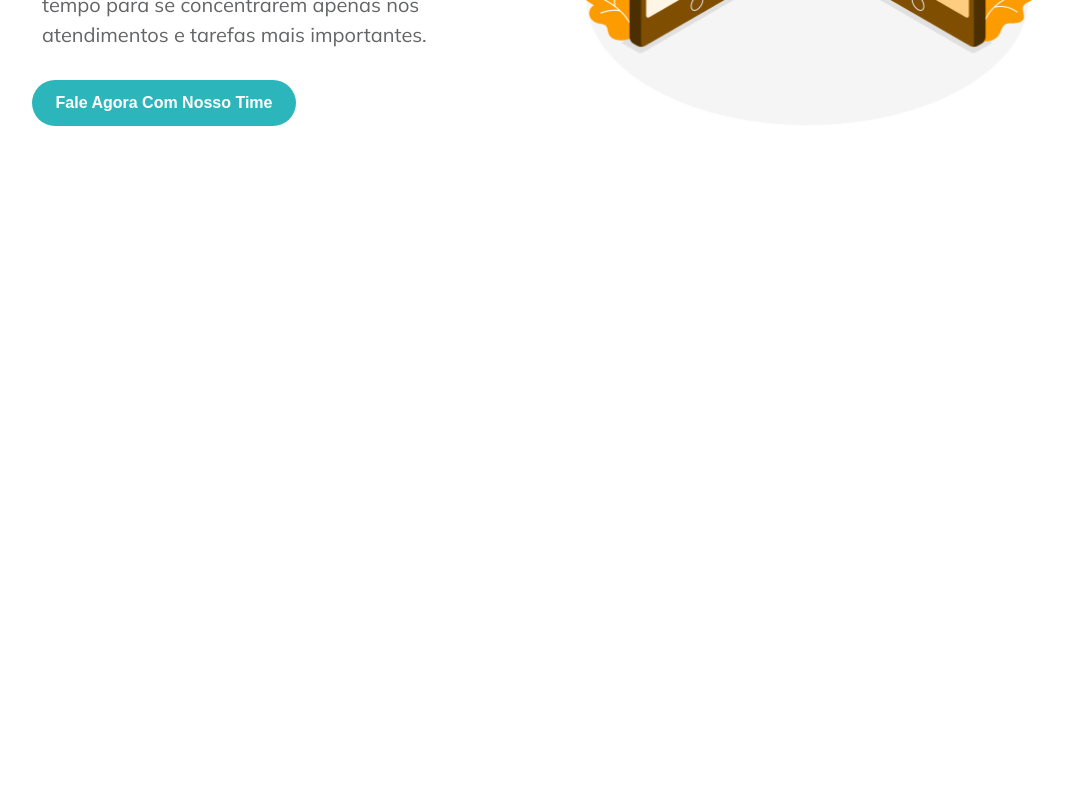
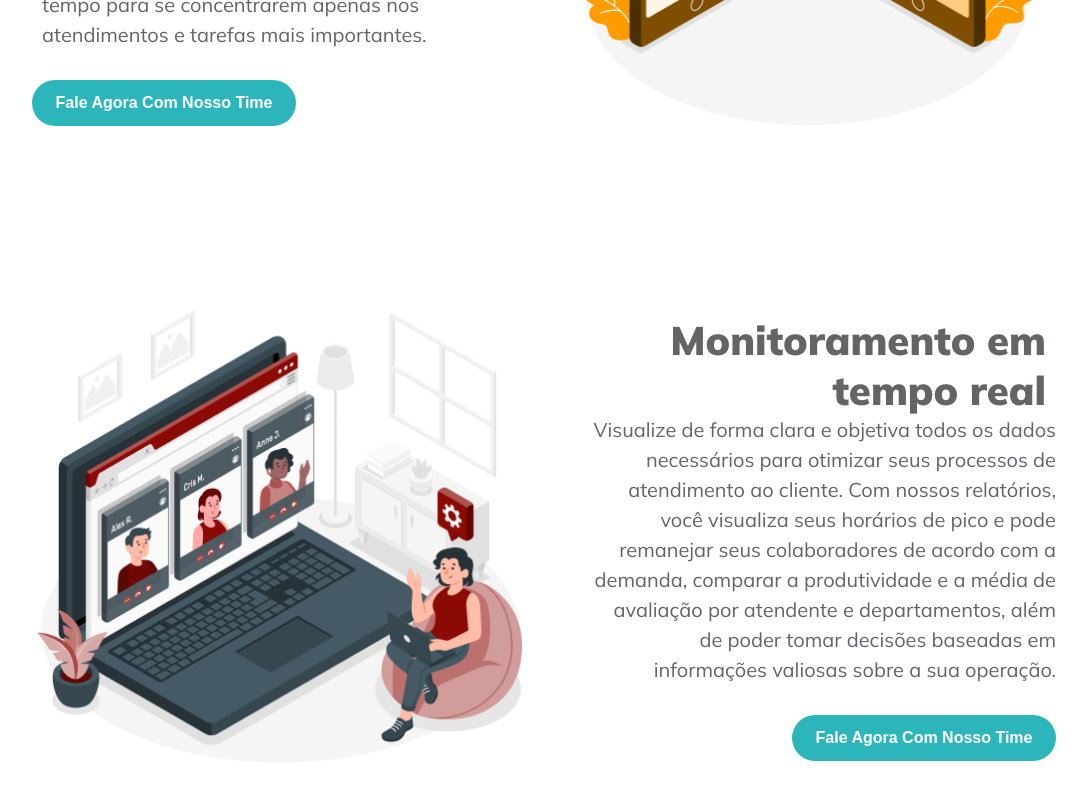
Before and after one commit to arthurbochicruz/SouChat, a React (Vite) app: page / in a window 1280 px wide. Shown: the part 2360-3160 px from the top of the page, without its empty margins (96-1183 px from the left). Before the commit the page ends 2677 px from the top, so only its background shows below. Built offline with nearby package versions, Linux system fonts and the light colour scheme.

Commit message:
Commit closing FifthArticle
encerrei o FifthArticle

```diff
--- a/src/Components/FifthArticle/FifthArticle.css
+++ b/src/Components/FifthArticle/FifthArticle.css
@@ -0,0 +1,62 @@
+@import url('https://fonts.googleapis.com/css2?family=Mulish:ital,wght@0,200..1000;1,200..1000&display=swap');
+
+
+
+.FifthArticle {
+    width: 100%;
+    height: 657px;
+    position: absolute;
+    top: 2675px;
+}
+
+.div-title-FifthArticle {
+    position: absolute;
+    right: 0;
+    margin-right: 128px;
+    width: 583px;
+    height: 517px;
+    text-align: right;
+}
+
+.title-h2-FifthArticle {
+    font-family: 'Mulish', sans-serif;
+    color: #636466;
+    font-size: 40px;
+    line-height:normal;
+    font-weight: 900;
+    margin-right: 10px;
+}
+
+.FifthArticle-p {
+    font-family: 'Mulish', sans-serif;
+    color: #636466;
+    font-size: 20px;
+    line-height: 30px;
+    font-weight: 400;
+}
+
+.a-FifthArticle {
+    text-decoration: none;
+    background-color: #2CB6BB;
+    display: flex;
+    width: 264px;
+    height: 46px;
+    border-radius: 30px;
+    align-items: center;
+    margin-top: 30px;
+    position: absolute;
+    right: 0;
+}
+
+.span-FifthArticle {
+    margin: auto;
+}
+
+
+
+.img-fifthArticle {
+    margin-top: -35px;
+    width: 497px;
+    height: 497px;
+    margin-left: 128px;
+}
--- a/src/Components/FifthArticle/FifthArticle.jsx
+++ b/src/Components/FifthArticle/FifthArticle.jsx
@@ -1,11 +1,30 @@
 import './FifthArticle.css'
+import ImgfifthArticle from '../../assets/fiftharticle.png'
 
-function FifthArticle() {
+function Fiftharticle() {
     return (
-        <article>
+        <article className='FifthArticle'>
+            <div className='div-title-FifthArticle'>
+                    <h2 className='title-h2-FifthArticle'>
+                        Monitoramento em <br /> tempo real
+                    </h2>
+
+                    <p className='FifthArticle-p'>
+                        Visualize de forma clara e objetiva todos os dados <br /> necessários para otimizar seus processos de <br /> atendimento ao cliente. Com nossos relatórios, <br /> você visualiza seus horários de pico e pode <br /> remanejar seus colaboradores de acordo com a <br /> demanda, comparar a produtividade e a média de <br /> avaliação por atendente e departamentos, além <br /> de poder tomar decisões baseadas em <br /> informações valiosas sobre a sua operação.
+
+                    </p>
+
+                    <a href="@" className='a-FifthArticle'>
+                        <span className='span-FifthArticle'>
+                            Fale Agora Com Nosso Time
+                        </span>
+                    </a>
+            </div>
+
+            <img className='img-fifthArticle' src={ImgfifthArticle} alt="" />
 
         </article>
     )
 }
 
-export default FifthArticle;
+export default Fiftharticle;
```
Also changed, not shown: src/assets/fiftharticle.png (added).
